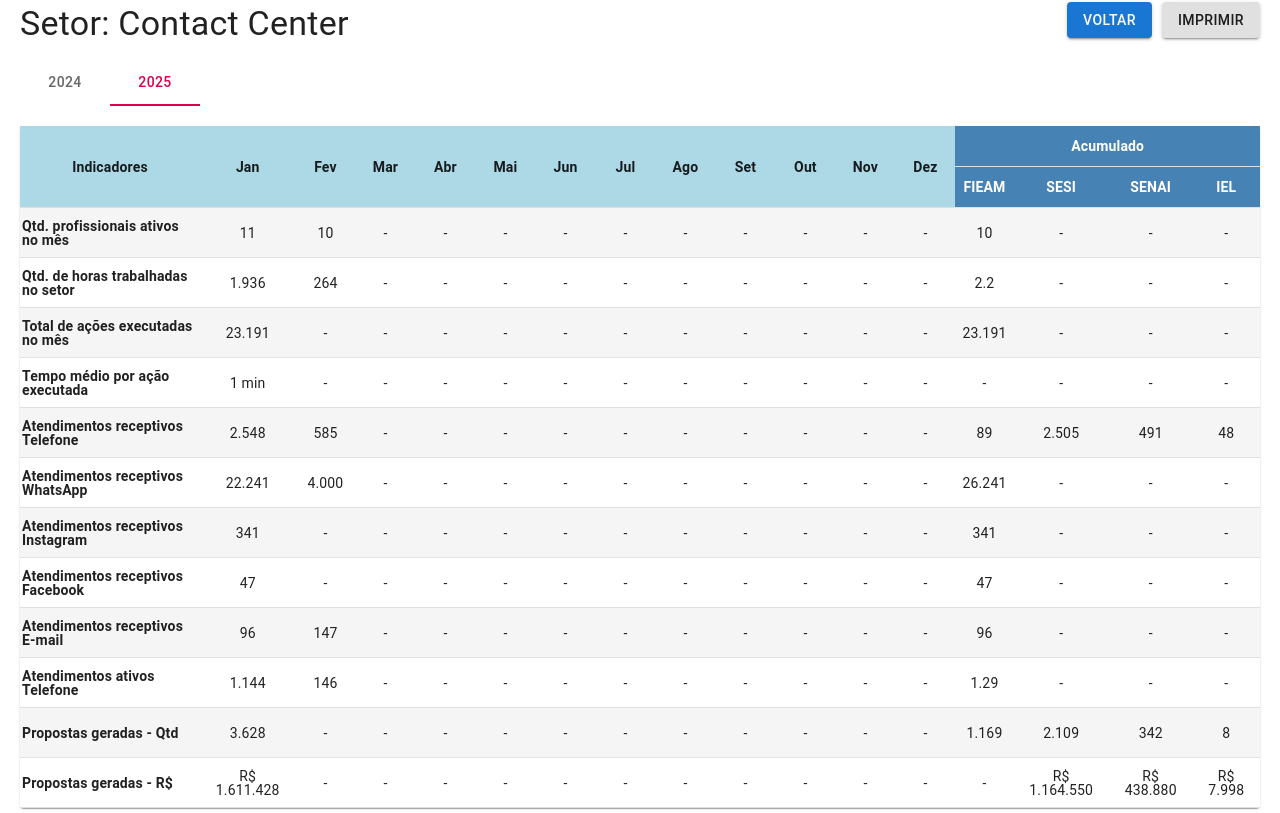
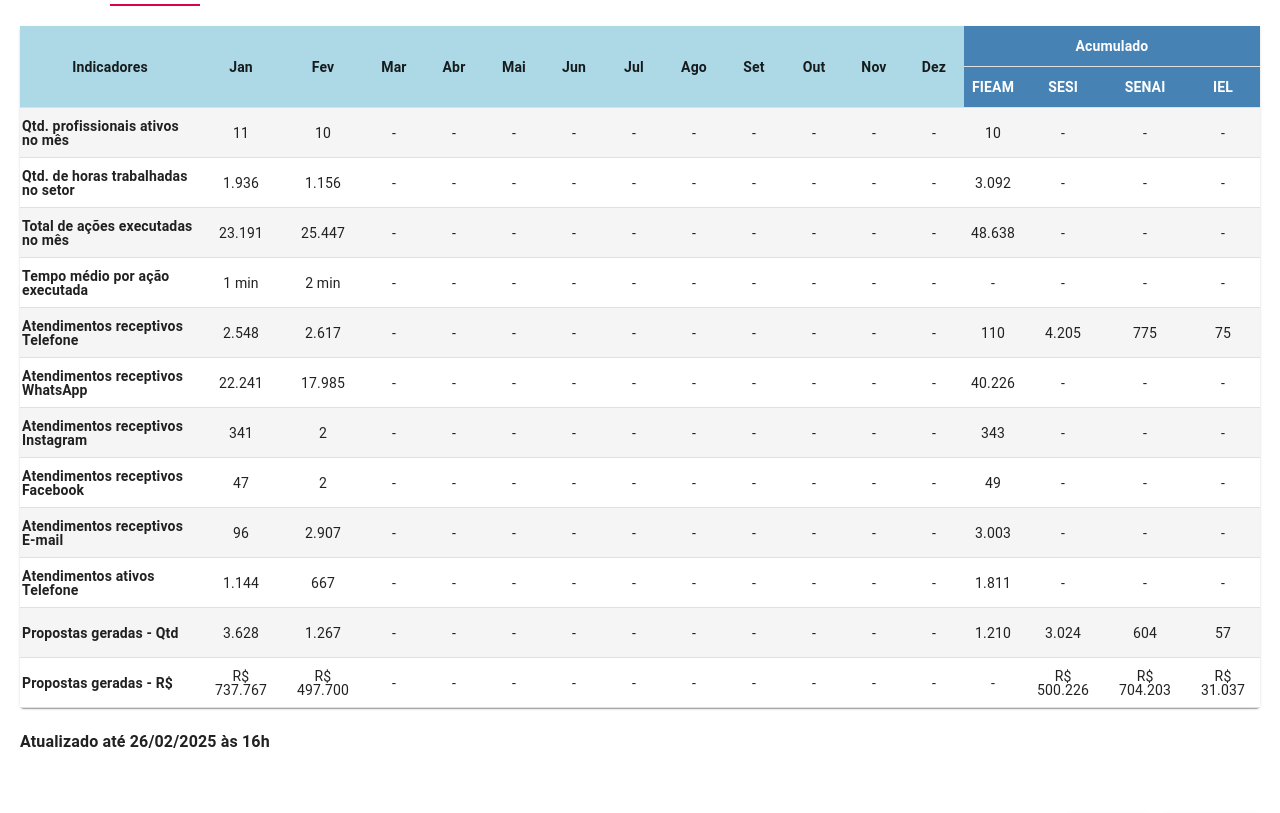
Before and after one commit to Jonathanbfb/organograma, a React (Vite) app: page /indicadores/setor/Geral in a window 1280 px wide. Shown: the part 1075-1888 px from the top of the page. Built offline with nearby package versions, Linux system fonts and the light colour scheme.

Commit message:
Atualização Contact Center 27-02

```diff
--- a/src/pages/setores/CallCenter.tsx
+++ b/src/pages/setores/CallCenter.tsx
@@ -90,65 +90,61 @@ const CallCenter: React.FC = () => {
     },
     {
       "indicadores": "Qtd. de horas trabalhadas no setor",
-      "jan": 1.936, "fev": 264, "mar": "-", "abr": "-", "mai": "-", "jun": "-", "jul": "-", "ago": "-", "set": "-", "out": "-", "nov": "-",
-      "acumulado": { "fieam": 2.200, "sesi": "-", "senai": "-", "iel": "-" }
+      "jan": "1.936", "fev": "1.156", "mar": "-", "abr": "-", "mai": "-", "jun": "-", "jul": "-", "ago": "-", "set": "-", "out": "-", "nov": "-",
+      "acumulado": { "fieam": "3.092", "sesi": "-", "senai": "-", "iel": "-" }
     },
     {
       "indicadores": "Total de ações executadas no mês",
-      "jan": 23.191, "fev": "-", "mar": "-", "abr": "-", "mai": "-", "jun": "-", "jul": "-", "ago": "-", "set": "-", "out": "-", "nov": "-",
-      "acumulado": { "fieam": 23.191, "sesi": "-", "senai": "-", "iel": "-" }
+      "jan": 23.191, "fev": "25.447", "mar": "-", "abr": "-", "mai": "-", "jun": "-", "jul": "-", "ago": "-", "set": "-", "out": "-", "nov": "-",
+      "acumulado": { "fieam": "48.638", "sesi": "-", "senai": "-", "iel": "-" }
     },
 
     {
       "indicadores": "Tempo médio por ação executada",
-      "jan": "1 min", "fev": "-", "mar": "-", "abr": "-", "mai": "-", "jun": "-", "jul": "-", "ago": "-", "set": "-", "out": "-", "nov": "-",
+      "jan": "1 min", "fev": "2 min", "mar": "-", "abr": "-", "mai": "-", "jun": "-", "jul": "-", "ago": "-", "set": "-", "out": "-", "nov": "-",
       "acumulado": { "fieam": "-", "sesi": "-", "senai": "-", "iel": "-" }
     },
       {
         "indicadores": "Atendimentos receptivos Telefone",
-        "jan": 2.548, "fev": 585, "mar": "-", "abr": "-", "mai": "-", "jun": "-", "jul": "-", "ago": "-", "set": "-", "out": "-", "nov": "-", "dez": "-",
-        "acumulado": { "fieam": 89, "sesi": 2.505, "senai": 491, "iel": 48 }
+        "jan": "2.548", "fev": "2.617", "mar": "-", "abr": "-", "mai": "-", "jun": "-", "jul": "-", "ago": "-", "set": "-", "out": "-", "nov": "-", "dez": "-",
+        "acumulado": { "fieam": 110, "sesi": 4.205, "senai": 775, "iel": 75 }
       },
       {
         "indicadores": "Atendimentos receptivos WhatsApp",
-        "jan": 22.241, "fev": "4.000", "mar": "-", "abr": "-", "mai": "-", "jun": "-", "jul": "-", "ago": "-", "set": "-", "out": "-", "nov": "-", "dez": "-",
-        "acumulado": { "fieam": 26.241, "sesi": "-", "senai": "-", "iel": "-" }
+        "jan": "22.241", "fev": "17.985", "mar": "-", "abr": "-", "mai": "-", "jun": "-", "jul": "-", "ago": "-", "set": "-", "out": "-", "nov": "-", "dez": "-",
+        "acumulado": { "fieam": "40.226", "sesi": "-", "senai": "-", "iel": "-" }
       },
       {
         "indicadores": "Atendimentos receptivos Instagram",
-        "jan": 341, "fev": "-", "mar": "-", "abr": "-", "mai": "-", "jun": "-", "jul": "-", "ago": "-", "set": "-", "out": "-", "nov": "-", "dez": "-",
-        "acumulado": { "fieam": 341, "sesi": "-", "senai": "-", "iel": "-" }
+        "jan": 341, "fev": "2", "mar": "-", "abr": "-", "mai": "-", "jun": "-", "jul": "-", "ago": "-", "set": "-", "out": "-", "nov": "-", "dez": "-",
+        "acumulado": { "fieam": 343, "sesi": "-", "senai": "-", "iel": "-" }
       },
       {
         "indicadores": "Atendimentos receptivos Facebook",
-        "jan": 47, "fev": "-", "mar": "-", "abr": "-", "mai": "-", "jun": "-", "jul": "-", "ago": "-", "set": "-", "out": "-", "nov": "-", "dez": "-",
-        "acumulado": { "fieam": 47, "sesi": "-", "senai": "-", "iel": "-" }
+        "jan": 47, "fev": "2", "mar": "-", "abr": "-", "mai": "-", "jun": "-", "jul": "-", "ago": "-", "set": "-", "out": "-", "nov": "-", "dez": "-",
+        "acumulado": { "fieam": 49, "sesi": "-", "senai": "-", "iel": "-" }
       },
       {
         "indicadores": "Atendimentos receptivos E-mail",
-        "jan": 96, "fev": 147, "mar": "-", "abr": "-", "mai": "-", "jun": "-", "jul": "-", "ago": "-", "set": "-", "out": "-", "nov": "-", "dez": "-",
-        "acumulado": { "fieam": 96, "sesi": "-", "senai": "-", "iel": "-" }
+        "jan": 96, "fev": "2.907", "mar": "-", "abr": "-", "mai": "-", "jun": "-", "jul": "-", "ago": "-", "set": "-", "out": "-", "nov": "-", "dez": "-",
+        "acumulado": { "fieam": "3.003", "sesi": "-", "senai": "-", "iel": "-" }
       },
       {
         "indicadores": "Atendimentos ativos Telefone",
-        "jan": 1.144, "fev": 146, "mar": "-", "abr": "-", "mai": "-", "jun": "-", "jul": "-", "ago": "-", "set": "-", "out": "-", "nov": "-", "dez": "-",
-        "acumulado": { "fieam": 1.290, "sesi": "-", "senai": "-", "iel": "-" }
+        "jan": 1.144, "fev": 667, "mar": "-", "abr": "-", "mai": "-", "jun": "-", "jul": "-", "ago": "-", "set": "-", "out": "-", "nov": "-", "dez": "-",
+        "acumulado": { "fieam": 1.811, "sesi": "-", "senai": "-", "iel": "-" }
       },
       {
         "indicadores": "Propostas geradas - Qtd",
-        "jan": 3.628, "fev": "-", "mar": "-", "abr": "-", "mai": "-", "jun": "-", "jul": "-", "ago": "-", "set": "-", "out": "-", "nov": "-", "dez": "-",
-        "acumulado": { "fieam": 1.169, "sesi": 2.109, "senai": 342, "iel": 8 }
+        "jan": "3.628", "fev": "1.267", "mar": "-", "abr": "-", "mai": "-", "jun": "-", "jul": "-", "ago": "-", "set": "-", "out": "-", "nov": "-", "dez": "-",
+        "acumulado": { "fieam": "1.210", "sesi": "3.024", "senai": "604", "iel": 57 }
       },
       {
         "indicadores": "Propostas geradas - R$",
-        "jan": "R$ 1.611.428", "fev": "-", "mar": "-", "abr": "-", "mai": "-", "jun": "-", "jul": "-", "ago": "-", "set": "-", "out": "-", "nov": "-", "dez": "-",
-        "acumulado": { "fieam": "-", "sesi": "R$ 1.164.550", "senai": "R$ 438.880", "iel": "R$ 7.998" }
+        "jan": "R$ 737.767", "fev": "R$ 497.700", "mar": "-", "abr": "-", "mai": "-", "jun": "-", "jul": "-", "ago": "-", "set": "-", "out": "-", "nov": "-", "dez": "-",
+        "acumulado": { "fieam": "-", "sesi": "R$ 500.226", "senai": "R$ 704.203", "iel": "R$ 31.037" }
       }
     ]
-
-
-
-
 
   const categorizeIndicator = (indicator: string): string => {
     const pagoIndicators = [
@@ -352,7 +348,7 @@ const CallCenter: React.FC = () => {
           </Table>
         </TableContainer>
       </Paper>
-      <h4>Atualizado até 05/02/2025 às 09:49</h4>
+      <h4>Atualizado até 26/02/2025 às 16h</h4>
     </div>
   );
 };
--- a/src/pages/setores/Comercial.tsx
+++ b/src/pages/setores/Comercial.tsx
@@ -64,8 +64,8 @@ const Comercial: React.FC = () => {
 { indicadores: "Propostas geradas - R$", jan: "-", fev: "-", mar: "-", abr: "-", mai: "-", jun: "-", jul: "-", ago: "-", set: "-", out: "-", nov: "R$ 1.651.434", dez: "R$ 1.370.626", acumulado: { fieam: "-", sesi: "R$ 2.069.092", senai: "R$ 833.128", iel: "R$ 119.840" } },
 { indicadores: "Propostas Ganha - Qtd", jan: "-", fev: "-", mar: "-", abr: "-", mai: "-", jun: "-", jul: "-", ago: "-", set: "-", out: "-", nov: 18, dez: 10, acumulado: { fieam: "-", sesi: 8, senai: 20, iel: "-" } },
 { indicadores: "Propostas Ganha - R$", jan: "-", fev: "-", mar: "-", abr: "-", mai: "-", jun: "-", jul: "-", ago: "-", set: "-", out: "-", nov: " R$ 54.039", dez: " R$ 203.059", acumulado: { fieam: "-", sesi: "R$ 17.065", senai: "R$ 240.034", iel: "-" } },
-{ indicadores: "Pedidos gerados - Qtd", jan: "-", fev: "-", mar: "-", abr: "-", mai: "-", jun: "-", jul: "-", ago: "-", set: "-", out: "-", nov: 373, dez: 440, acumulado: { fieam: "-", sesi: 748, senai: 65, iel: "-" } },
-{ indicadores: "Pedidos gerados - R$", jan: "-", fev: "-", mar: "-", abr: "-", mai: "-", jun: "-", jul: "-", ago: "-", set: "-", out: "-", nov: "R$ 1.347.214", dez: " R$ 1.220.266", acumulado: { fieam: "-", sesi: "R$ 1.985.745", senai: "R$ 581.734", iel: "-" } },
+//{ indicadores: "Pedidos gerados - Qtd", jan: "-", fev: "-", mar: "-", abr: "-", mai: "-", jun: "-", jul: "-", ago: "-", set: "-", out: "-", nov: 373, dez: 440, acumulado: { fieam: "-", sesi: 748, senai: 65, iel: "-" } },
+//{ indicadores: "Pedidos gerados - R$", jan: "-", fev: "-", mar: "-", abr: "-", mai: "-", jun: "-", jul: "-", ago: "-", set: "-", out: "-", nov: "R$ 1.347.214", dez: " R$ 1.220.266", acumulado: { fieam: "-", sesi: "R$ 1.985.745", senai: "R$ 581.734", iel: "-" } },
 { indicadores: "Pedidos faturados - Qtd", jan: "-", fev: "-", mar: "-", abr: "-", mai: "-", jun: "-", jul: "-", ago: "-", set: "-", out: "-", nov: 350, dez: 396, acumulado: { fieam: "-", sesi: 695, senai: 51, iel: "-" } },
 { indicadores: "Pedidos faturados - R$", jan: "-", fev: "-", mar: "-", abr: "-", mai: "-", jun: "-", jul: "-", ago: "-", set: "-", out: "-", nov: "R$ 1.119.479", dez: "R$ 1.017.566", acumulado: { fieam: "-", sesi: "R$ 1.854.887", senai: "R$ 282.158", iel: "-" } } ];
 
@@ -79,8 +79,8 @@ const data2025 = [
     { "indicadores": "Propostas geradas - R$", "jan": "R$ 928.554", "fev": "R$ 1.107.629", "mar": "-", "abr": "-", "mai": "-", "jun": "-", "jul": "-", "ago": "-", "set": "-", "out": "-", "nov": "-", "dez": "-", "acumulado": { "fieam": "-", "sesi": "R$ 1.468.129", "senai": "R$ 354.955", "iel": " R$ 213.099" } },
     { "indicadores": "Propostas Ganha - Qtd", "jan": 100, "fev": 78, "mar": "-", "abr": "-", "mai": "-", "jun": "-", "jul": "-", "ago": "-", "set": "-", "out": "-", "nov": "-", "dez": "-", "acumulado": { "fieam": "-", "sesi": 115, "senai": 35, "iel": 28 } },
     { "indicadores": "Propostas Ganha - R$", "jan": "R$ 257.748", "fev": "R$ 414.980", "mar": "-", "abr": "-", "mai": "-", "jun": "-", "jul": "-", "ago": "-", "set": "-", "out": "-", "nov": "-", "dez": "-", "acumulado": { "fieam": "-", "sesi": "R$ 539.016", "senai": "R$ 107.798", "iel": "R$ 25.913" } },
-    { "indicadores": "Pedidos gerados - Qtd", "jan": 122, "fev": 339, "mar": "-", "abr": "-", "mai": "-", "jun": "-", "jul": "-", "ago": "-", "set": "-", "out": "-", "nov": "-", "dez": "-", "acumulado": { "fieam": "-", "sesi": 417, "senai": 44, "iel": "-" } },
-    { "indicadores": "Pedidos gerados - R$", "jan": "R$ 962.145", "fev": "R$ 1.682.397", "mar": "-", "abr": "-", "mai": "-", "jun": "-", "jul": "-", "ago": "-", "set": "-", "out": "-", "nov": "-", "dez": "-", "acumulado": { "fieam": "-", "sesi": "R$ 1.893.526", "senai": "R$ 751.016", "iel": "-" } },
+   // { "indicadores": "Pedidos gerados - Qtd", "jan": 122, "fev": 339, "mar": "-", "abr": "-", "mai": "-", "jun": "-", "jul": "-", "ago": "-", "set": "-", "out": "-", "nov": "-", "dez": "-", "acumulado": { "fieam": "-", "sesi": 417, "senai": 44, "iel": "-" } },
+    //{ "indicadores": "Pedidos gerados - R$", "jan": "R$ 962.145", "fev": "R$ 1.682.397", "mar": "-", "abr": "-", "mai": "-", "jun": "-", "jul": "-", "ago": "-", "set": "-", "out": "-", "nov": "-", "dez": "-", "acumulado": { "fieam": "-", "sesi": "R$ 1.893.526", "senai": "R$ 751.016", "iel": "-" } },
     { "indicadores": "Pedidos faturados - Qtd", "jan": 117, "fev": 331, "mar": "-", "abr": "-", "mai": "-", "jun": "-", "jul": "-", "ago": "-", "set": "-", "out": "-", "nov": "-", "dez": "-", "acumulado": { "fieam": "-", "sesi": 405, "senai": 43, "iel": "-" } },
     { "indicadores": "Pedidos faturados - R$", "jan": "R$ 952.009", "fev": "R$ 1.626.889", "mar": "-", "abr": "-", "mai": "-", "jun": "-", "jul": "-", "ago": "-", "set": "-", "out": "-", "nov": "-", "dez": "-", "acumulado": { "fieam": "-", "sesi": "R$ 1.833.889", "senai": "R$ 745.009", "iel": "-" } } ]
 
```
